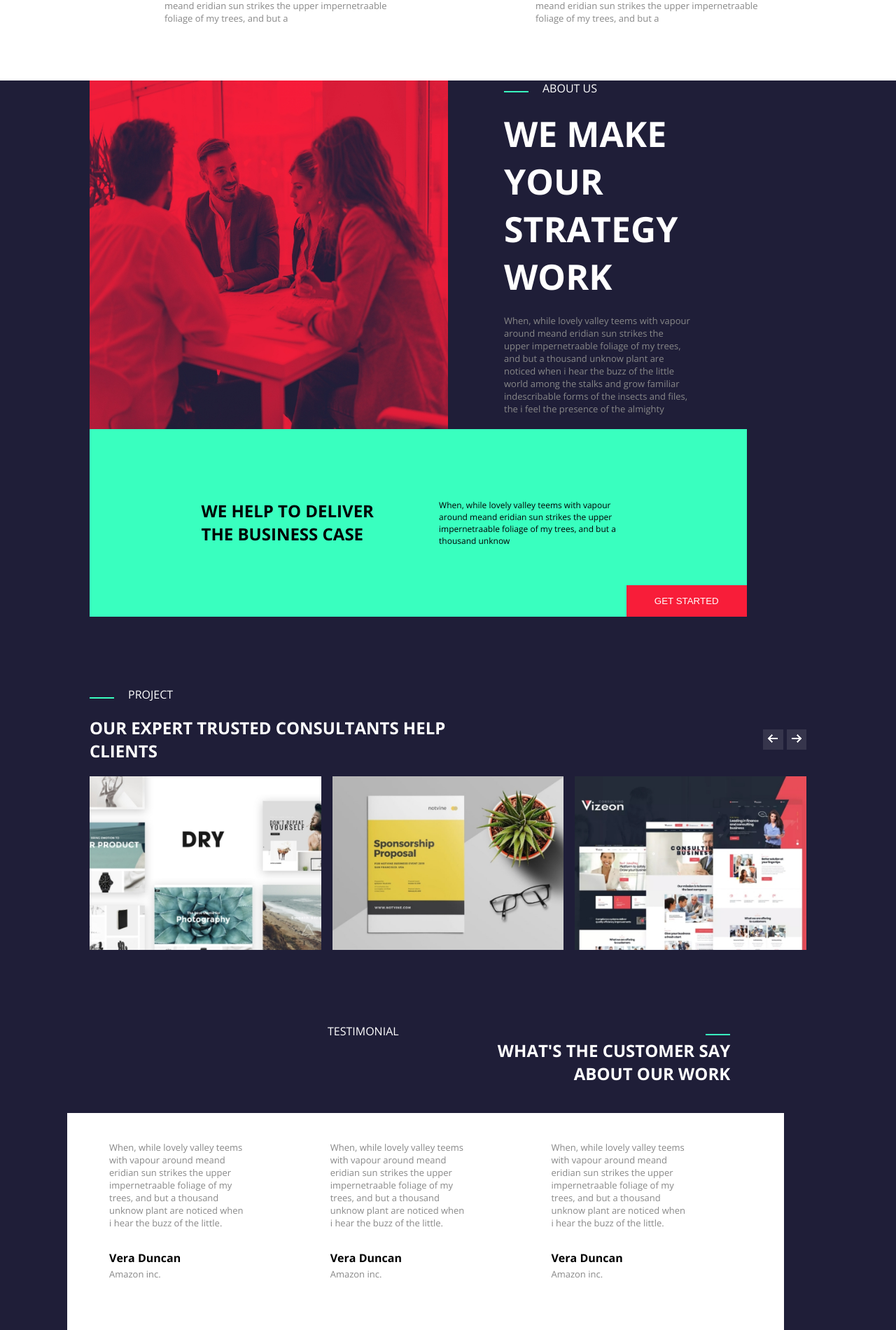
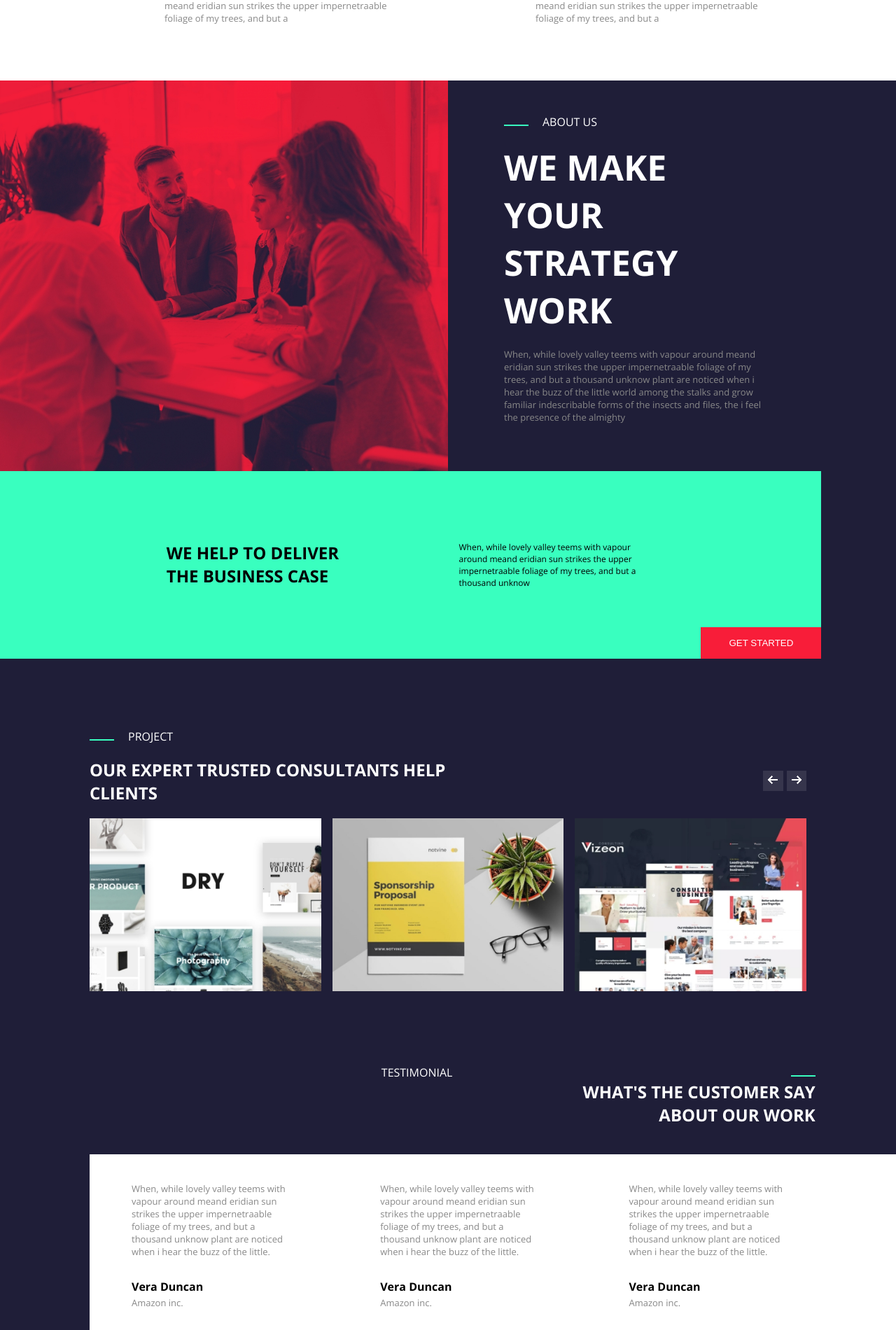
Before and after one commit to chrialge/proj-html-vuejs, a Vue app: page / in a window 1280 px wide. Shown: the part 1400-3300 px from the top of the page at 70% size. Built offline with nearby package versions, Linux system fonts and the light colour scheme.

Commit message:
add refacturing of class css and insert on new file 'utilies.scss'

```diff
--- a/src/assets/scss/Partial/_main.scss
+++ b/src/assets/scss/Partial/_main.scss
@@ -4,8 +4,6 @@
     display: flex;
 
     .left {
-        width: calc((100% / 12) * 4);
-        display: flex;
         align-items: center;
         padding-left: 10%;
 
@@ -13,7 +11,6 @@
             z-index: 5;
 
             .section {
-                display: flex;
                 align-items: baseline;
 
                 .separeted_small {
@@ -45,7 +42,6 @@
     }
 
     .right {
-        width: calc((100% / 12)*8);
         height: 1000px;
         background-image: url('../../../../public/images/portrait-of-young-architect-woman-on-meeting-KFZCE3A.jpg');
         background-repeat: no-repeat;
@@ -58,38 +54,34 @@
     color: $phlox-text-dark;
     padding: 80px 0;
 
-    .container {
+    .container-sm {
         max-width: 1400px;
         width: 75%;
         margin: auto;
 
         .title {
             padding-bottom: 40px;
-            display: flex;
             align-items: center;
 
             .width-long {
                 width: 60%;
-                position: absolute;
                 right: 0;
             }
         }
 
         .row {
-            display: flex;
             flex-wrap: wrap;
             gap: 100px;
 
-            .col-6 {
+            .col-6-50 {
                 width: calc(50% - 50px);
-                display: flex;
 
                 .icon>i {
                     padding: 10px;
                     background-color: $phlox-bg-btn-primary;
                     border-radius: 50%;
                     font-size: 25px;
-                    color: white;
+                    color: $phlox-text-light;
                     margin-right: 30px;
 
                 }
@@ -98,8 +90,6 @@
 
                     p {
                         padding-top: 15px;
-                        font-size: 13px;
-                        color: $phlox-text-paragraph;
                     }
                 }
             }
@@ -109,22 +99,17 @@
 }
 
 #about-us {
-    .container {
+    .container_fluid {
         padding-bottom: 100px;
-        display: flex;
         flex-wrap: wrap;
 
-        .left {
-            width: calc((100% /12) * 6);
-
-            img {
-                width: 100%;
-                height: 100%;
-            }
+        .left>img {
+            width: 100%;
+            height: 100%;
         }
 
+
         .right {
-            width: calc((100% /12) * 5);
             align-self: center;
             padding: 0 80px;
 
@@ -140,20 +125,12 @@
             h1 {
                 font-size: 50px;
             }
-
-            p {
-                color: $phlox-text-paragraph;
-                font-size: 13px;
-            }
         }
 
         .banner {
             color: $phlox-text-dark;
             background-color: $phlox-bg-important;
-            width: calc((100% /12) * 11);
             padding: 100px;
-            position: relative;
-            display: flex;
             justify-content: space-evenly;
 
             .left_banner,
@@ -172,7 +149,6 @@
                 color: $phlox-text-light;
                 background-color: $phlox-bg-btn-primary;
                 border: none;
-                position: absolute;
                 right: 0;
                 bottom: 0;
             }
@@ -212,7 +188,7 @@
         }
 
         .row {
-            .col-3>img {
+            .col-4>img {
                 width: 100%;
             }
 
@@ -223,11 +199,11 @@
 #testimonial {
     margin-bottom: 100px;
 
-    .container {
-        margin-left: 7.5%;
+    .container_testimonial {
+        margin-left: 10%;
 
         .container_header {
-            margin-right: 7.5%;
+            margin-right: 10%;
             padding-bottom: 40px;
 
             .section {
--- /dev/null
+++ b/src/assets/scss/Partial/_utilies.scss
@@ -0,0 +1,57 @@
+@use './variable' as *;
+
+.separeted_small{
+    width: 35px;
+    height: 2px;
+    background-color: $phlox-bg-important;
+}
+
+.btn{
+    padding: 10px 40px;
+    border: none;
+    background-color: $phlox-bg-important;
+    cursor: pointer;
+}
+
+.paragraph{
+    font-size: 13px;
+    color: $phlox-text-paragraph
+}
+
+.d-flex{
+    display: flex;
+}
+
+.col-4{
+    width: calc((100% / 12) * 4);
+}
+.col-5{
+    width: calc((100% / 12) * 5);
+}
+.col-6{
+    width: calc((100% / 12) * 6);
+}
+.col-8{
+    width: calc((100% / 12) * 8);
+}
+.col-11{
+    width: calc((100% /12) * 11);
+}
+
+.container{
+    max-width: 1900px;
+    width: 80%;
+    margin: auto;
+}
+
+.gap-1{
+    gap: 1rem;
+}
+
+.posi-rela{
+    position: relative;
+}
+
+.posi-abso{
+    position: absolute;
+}
--- a/src/assets/scss/Partial/_variable.scss
+++ b/src/assets/scss/Partial/_variable.scss
@@ -23,45 +23,3 @@ $phlox-fill-dark: #000000;
 
 // colors border
 $phlox-border-light: #FFFFFF;
-
-
-
-.separeted_small{
-    width: 35px;
-    height: 2px;
-    background-color: $phlox-bg-important;
-}
-
-.btn{
-    padding: 10px 40px;
-    border: none;
-    background-color: $phlox-bg-important;
-    cursor: pointer;
-}
-
-.paragraph{
-    font-size: 13px;
-    color: $phlox-text-paragraph
-}
-
-.d-flex{
-    display: flex;
-}
-
-.col-3{
-    width: calc((100% / 12)*4);
-}
-
-.col-6{
-    width: calc((100% / 12) * 6);
-}
-
-.container{
-    max-width: 1900px;
-    width: 80%;
-    margin: auto;
-}
-
-.gap-1{
-    gap: 1rem;
-}
--- a/src/assets/scss/style.scss
+++ b/src/assets/scss/style.scss
@@ -1,4 +1,5 @@
 @use './Partial/common';
+@use './Partial/utilies';
 @use './Partial/header';
 @use './Partial/main';
 @use './Partial/footer';
--- a/src/components/components-section/AboutUs.vue
+++ b/src/components/components-section/AboutUs.vue
@@ -10,22 +10,22 @@ export default {
 
 <template>
     <section id="about-us">
-        <div class="container">
-            <div class="left">
+        <div class="container_fluid d-flex">
+            <div class="left col-6">
                 <img src="../../../public/images/business-people-working-together-on-project-and-5FHSKBL.jpg"
                 alt="people working together on project">
             </div>
-            <div class="right">
+            <div class="right col-5">
                 <div class="section">
                     <div class="separeted_small"></div>
                     <span>ABOUT US</span>
                 </div>
                 <h1>WE MAKE YOUR STRATEGY WORK</h1>
-                <p>
+                <p class="paragraph">
                     When, while lovely valley teems with vapour around meand eridian sun strikes the upper impernetraable foliage of my trees, and but a thousand unknow plant are noticed when i hear the buzz of the little world among the stalks and grow familiar indescribable forms of the insects and files, the i feel the presence of the almighty
                 </p>
             </div>
-            <div class="banner">
+            <div class="banner d-flex col-11 posi-rela">
                 <div class="left_banner">
                     <h1>WE HELP TO DELIVER THE BUSINESS CASE</h1>
                 </div>
@@ -35,7 +35,7 @@ export default {
                     </p>
 
                 </div>
-                <button>GET STARTED</button>
+                <button class="posi-abso">GET STARTED</button>
             </div>
         </div>
 
--- a/src/components/components-section/Jumbotron.vue
+++ b/src/components/components-section/Jumbotron.vue
@@ -10,9 +10,9 @@ export default {
 </script>
 <template>
     <section id="jumbotron">
-        <div class="left">
+        <div class="left d-flex col-4">
             <div class="jumbotron_info">
-                <div class="section">
+                <div class="section d-flex">
                     <div class="separeted_small"></div>
                     <span>ALWATS THE BEST WAY YOU NEED IT</span>
                 </div>
@@ -28,7 +28,7 @@ export default {
             </div>
 
         </div>
-        <div class="right">
+        <div class="right col-8">
         </div>
     </section>
 </template>
--- a/src/components/components-section/OurConsultation.vue
+++ b/src/components/components-section/OurConsultation.vue
@@ -18,18 +18,18 @@ export default {
 <template>
 
     <section id="our-consultation">
-        <div class="container">
-            <div class="title">
+        <div class="container-sm">
+            <div class="title d-flex">
                 <h1>OUR CONSULTANTS CAN HELP YOU</h1>
-                <div class="separeted_small width-long"></div>
+                <div class="separeted_small width-long posi-abso"></div>
             </div>
-            <div class="row">
-                <div class="col-6" v-for="consulting in dataConsulting">
+            <div class="row d-flex">
+                <div class="col-6-50 d-flex" v-for="consulting in dataConsulting">
                     <div class="icon" v-html="consulting.icon">
                     </div>
                     <div class="info">
                         <h4>{{ consulting.title }}</h4>
-                        <p>
+                        <p class="paragraph">
                             When, while lovely valley teems with vapour around meand eridian sun strikes the upper
                             impernetraable foliage of my trees, and but a
                         </p>
--- a/src/components/components-section/Project.vue
+++ b/src/components/components-section/Project.vue
@@ -32,7 +32,7 @@ export default {
                 </div>
             </div>
             <div class="row d-flex gap-1">
-                <div class="col-3" v-for="img in images">
+                <div class="col-4" v-for="img in images">
                     <img :src="'../../../public/images/' + img" alt="">
                 </div>
             </div>
--- a/src/components/components-section/Testimonial.vue
+++ b/src/components/components-section/Testimonial.vue
@@ -11,7 +11,7 @@ export default {
 
 <template>
     <section id="testimonial">
-        <div class="container">
+        <div class="container_testimonial">
             <div class="container_header">
                 <div class="section d-flex">
                     <span class="col-6">TESTIMONIAL</span>
@@ -24,7 +24,7 @@ export default {
             </div>
             <div class="container_testimonials">
                 <div class="testimonials d-flex">
-                    <div class="testimonial col-3" v-for="n in 3">
+                    <div class="testimonial col-4" v-for="n in 3">
                         <p class="paragraph">
                             When, while lovely valley teems with vapour around meand eridian sun strikes the upper impernetraable foliage of my trees, and but a thousand unknow plant are noticed when i hear the buzz of the little.
                         </p>
```
